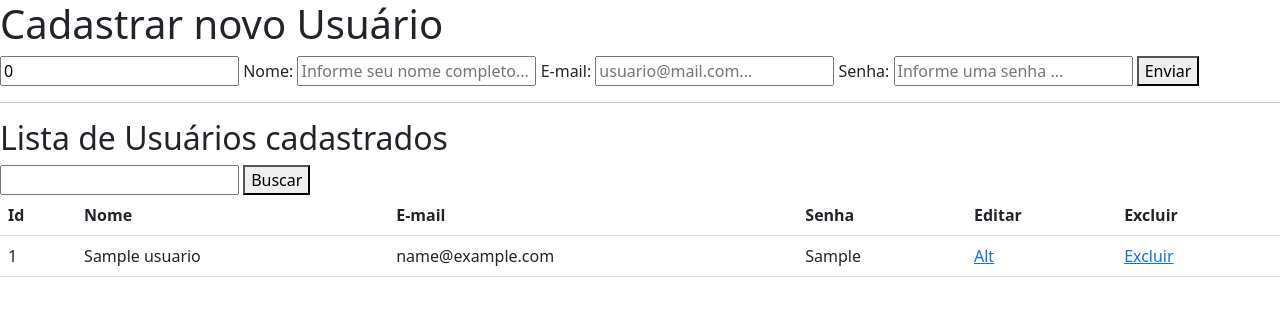
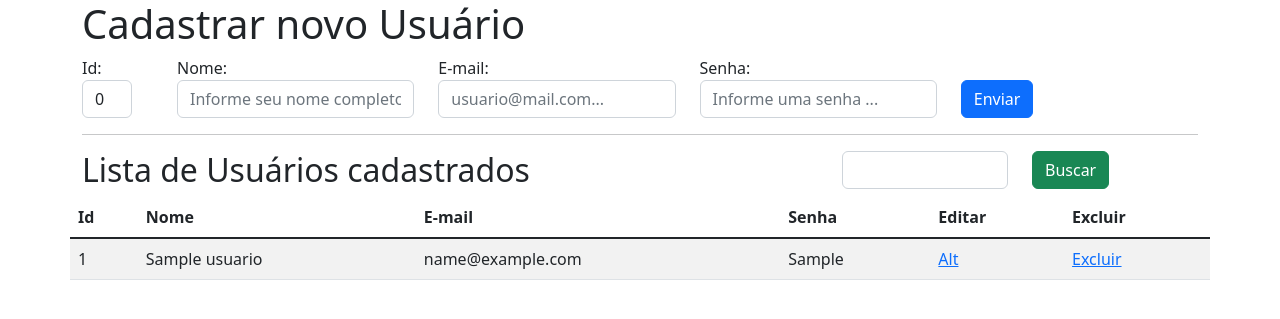
Before and after one commit to marcelaleite/desenvweb2022, a PHP site: page /usuario/cadUsuario.php in a window 1280 px wide. Shown: the top 319 px of the page. Run offline with PHP 8.4, Linux system fonts and the light colour scheme; tables that the repository leaves empty or names only in its code hold one stand-in row (values such as "Sample post").

Commit message:
atualizações e adição de comentários

```diff
--- a/agenda/estilo.css
+++ b/agenda/estilo.css
@@ -36,10 +36,7 @@
 }
 
 
-#cadastrar{
-    color:rgb(27, 104, 78);
-}
-#cadastrar a{
+.menu a{
     text-decoration: none;
 }
 
--- a/agenda/usuario/cadUsuario.php
+++ b/agenda/usuario/cadUsuario.php
@@ -1,13 +1,13 @@
 <?php
 include_once "../config/conf.inc.php";
-
+// pega variáveis enviadas via GET - são enviadas para edição de um registro
 $acao = isset($_GET['acao'])?$_GET['acao']:"";
 $id = isset($_GET['id'])?$_GET['id']:"";
-
+// verifica se está editando um registro
 if ($acao == 'editar'){
     // buscar dados do usuário que estamos editando
     try{
-        // criaag    a conexão com o banco de dados
+        // cria a conexão com o banco de dados
         $conexao = new PDO(MYSQL_DSN,DB_USER,DB_PASSWORD);
         // montar consulta
         $query = 'SELECT * FROM usuario WHERE id = :id' ;
@@ -15,7 +15,10 @@ if ($acao == 'editar'){
         $stmt = $conexao->prepare($query);
         // vincular variaveis com a consult
         $stmt->bindValue(':id',$id);
+        // executa a consulta
         $stmt->execute();
+        // pega o resultado da consulta - nesse caso a consulta retorna somente um registro pq estamos buscando pelo ID que é único
+        // por isso basta um fetch
         $usuario = $stmt->fetch();
 
     }catch(PDOException $e){ // se ocorrer algum erro na execuçao da conexão com o banco executará o bloco abaixo
@@ -39,52 +42,94 @@ if ($acao == 'editar'){
 
     <title>Cadastro de Usuário</title>
     <script>
+
+        // floreio -- para o usuário confirmar a exclusão
         function excluir(url){
             if (confirm("Confirma a exclusão?"))
-                window.location.href = url;
+                window.location.href = url; //redireciona para o arquivo que irá efetuar a exclusão
         }
     </script>
 </head>
-<body>
+<body class='container'>
     <h1>Cadastrar novo Usuário</h1>
-    <form action="acao.php" method="post">
-        <input type="text" readonly name="id" id="id" value=<?php if(isset($usuario)) echo $usuario['id']; else echo 0;?>>
+    <section id='cadusuario' class='row'>
+        <!-- Formulário para cadastro e edição de dados do usuário,
+        caso seja aberto a página com a ação de editar o formulário trará os campos preenchidos com os dados do registro selecionado  -->
+        <div class='col'>
+            <form action="acao.php" method="post">  <!-- esse formulário envia os dados para o arquivo acao.php -->
+                <div class='row'>
+                    <div class='col-1'>
+                        <label for="id">Id:</label>
+                        <input type="text" class='form-control' style='width:50px' readonly name="id" id="id" value=<?php if(isset($usuario)) echo $usuario['id']; else echo 0;?>>
+                    </div>
+                    <div class='col'>
                         <label for="name">Nome:</label>
-        <input type="text" name='nome' id='nome' placeholder="Informe seu nome completo..."  value=<?php if(isset($usuario)) echo $usuario['nome'] ?> >
+                        <input type="text" class='form-control' name='nome' id='nome' placeholder="Informe seu nome completo..."  value=<?php if(isset($usuario)) echo $usuario['nome'] ?> >
+                    </div>
+                    <div class='col'>
                         <label for="email">E-mail:</label>
-        <input type="email" name='email' id='email' placeholder="usuario@mail.com..." value=<?php if(isset($usuario)) echo $usuario['email'] ?>>
+                        <input type="email" class='form-control' name='email' id='email' placeholder="usuario@mail.com..." value=<?php if(isset($usuario)) echo $usuario['email'] ?>>
+                    </div>
+                    <div class='col'>
                         <label for="name">Senha:</label>
-        <input type="password" name='senha' id='senha' placeholder="Informe uma senha ..." value=<?php if(isset($usuario)) echo $usuario['senha'] ?>>
-        <button type='submit' name='acao' value='salvar'>Enviar</button>
+                        <input type="password" class='form-control' name='senha' id='senha' placeholder="Informe uma senha ..." value=<?php if(isset($usuario)) echo $usuario['senha'] ?>>
+                    </div>
+                    <div class='col'>
+                        <br>
+                        <button type='submit' name='acao' value='salvar' class='btn btn-primary'>Enviar</button>
+                    </div>
+                </div>
             </form>
+        </div>
+    </section>
     <hr>
-    <section>
-        <h2> Lista de Usuários cadastrados</h2>
-        <form action="" method="get" id='pesquisa'>
-            <input type="search" name='busca' id='busca'>
-            <button type="submit" name='pesquisa'>Buscar</button>
+    <!-- Nesta seção serão listados os usuários já cadastrados no banco de dados -->
+    <section class='row'>
+        <!-- esse formulário é para permitir a pesquisa de um usuário cadastrado -->
+        <div class='col'>
+            <form action="" method="get" id='pesquisa'> <!-- esse formulário submte para essa mesma página para recarregar com o resultado da busca -->
+                <div class='row'>
+                    <div class='col-8'><h2> Lista de Usuários cadastrados</h2></div>
+                    <div class='col'><input class='form-control' type="search" name='busca' id='busca'></div>
+                    <div class='col'><button type="submit" class='btn btn-success' name='pesquisa'>Buscar</button></div>
+                </div>
             </form>
-        <table class='table'>
+            <div class='row'>
+                <!-- aqui montamos a tabela com os dados vindo do banco -->
+                <table class='table table-striped table-hover'>
+                    <thead>
+                        <tr>
+                            <th>Id</th>
+                            <th>Nome</th>
+                            <th>E-mail</th>
+                            <th>Senha</th>
+                            <th>Editar</th>
+                            <th>Excluir</th>
+                        </tr>
+                    </thead>
+                    <tbody class="table-group-divider">
                     <?php
                         try{
-                    // criaag    a conexão com o banco de dados
+                            // cria  a conexão com o banco de dados
                             $conexao = new PDO(MYSQL_DSN,DB_USER,DB_PASSWORD);
-                    // montar consulta
+                            // pega o valor informado pelo usuário no formulário de pesquisa
                             $busca = isset($_GET['busca'])?$_GET['busca']:"";
+                            // monta consulta
                             $query = 'SELECT * FROM usuario';
-                    if ($busca != ""){
-                        $busca = '%'.$busca.'%';
-                        $query .= ' WHERE nome like :busca' ;
+                            if ($busca != ""){ // se o usuário informou uma pesquisa
+                                $busca = '%'.$busca.'%'; // concatena o curiga * na pesquisa
+                                $query .= ' WHERE nome like :busca' ; // acrescenta a clausula where
                             }
-                    // preparar consulta
+                            // prepara consulta
                             $stmt = $conexao->prepare($query);
                             // vincular variaveis com a consulta
-                    if ($busca != "")
+                            if ($busca != "") // somente se o usuário informou uma busca
                                 $stmt->bindValue(':busca',$busca);
+                            // executa a consuta
                             $stmt->execute();
+                            // pega todos os registros retornados pelo banco
                             $usuarios = $stmt->fetchAll();
-                    echo '<tr><th>Id</th><th>Nome</th><th>E-mail</th><th>Senha</th><th>Editar</th><th>Excluir</th></tr>';
-                    foreach($usuarios as $usuario){
+                            foreach($usuarios as $usuario){ // percorre o array com todos os usuários imprimindo as linhas da tabela
                                 $editar = '<a href=cadUsuario.php?acao=editar&id='.$usuario['id'].'>Alt</a>';
                                 $excluir = "<a href='#' onclick=excluir('acao.php?acao=excluir&id={$usuario['id']}')>Excluir</a>";
                                 echo '<tr><td>'.$usuario['id'].'</td><td>'.$usuario['nome'].'</td><td>'.$usuario['email'].'</td><td>'.$usuario['senha'].'</td><td>'.$editar.'</td><td>'.$excluir.'</td></tr>';
@@ -94,7 +139,10 @@ if ($acao == 'editar'){
                             die();
                         }
                     ?>
+                    </tbody>
                 </table>
+            </div>
+        </div>
     </section>
 </body>
 </html>
```
Also changed, not shown: agenda/index.php (+4 -3 lines), agenda/usuario/acao.php (+14 -11 lines). Lines whose indentation alone changed are shown as unchanged.
